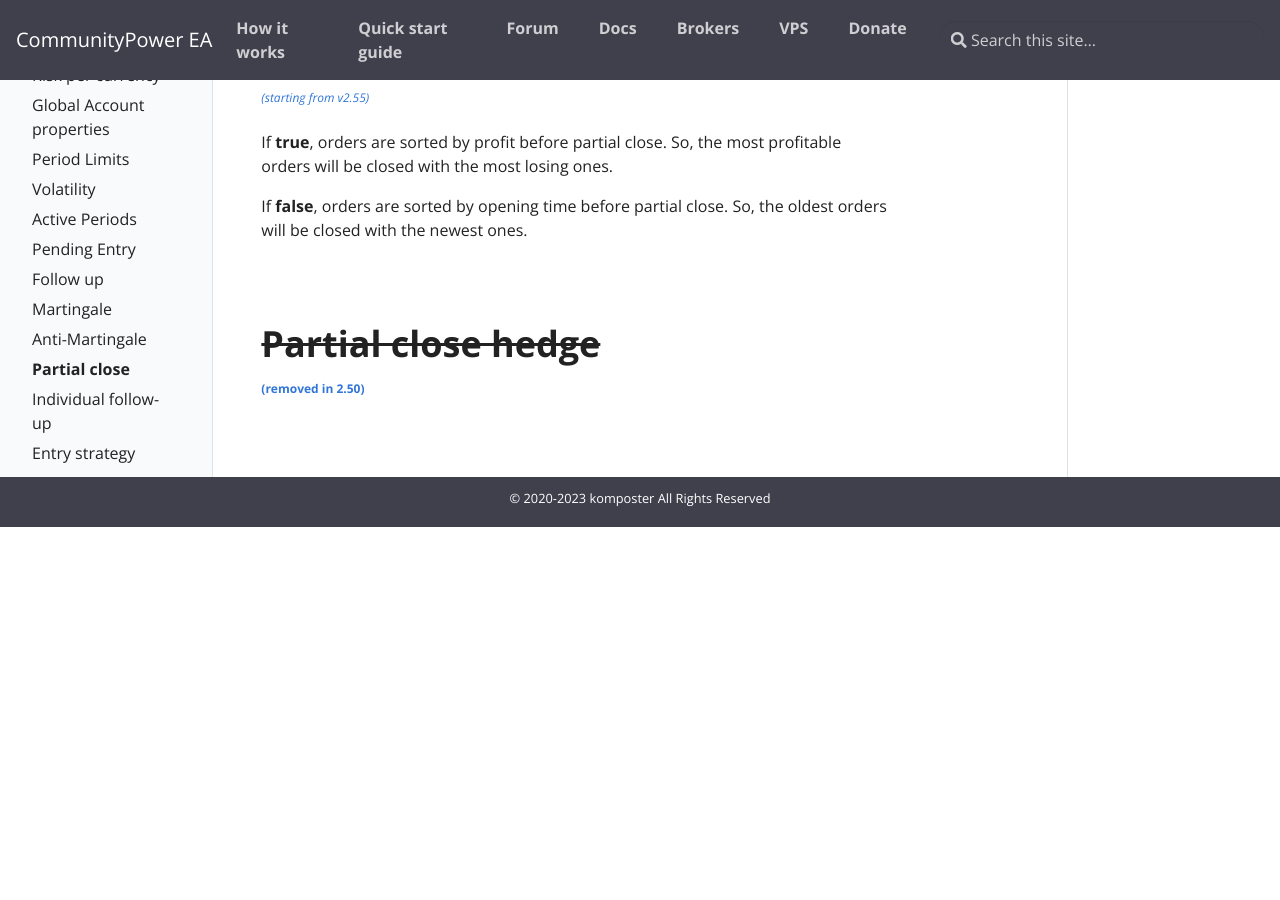
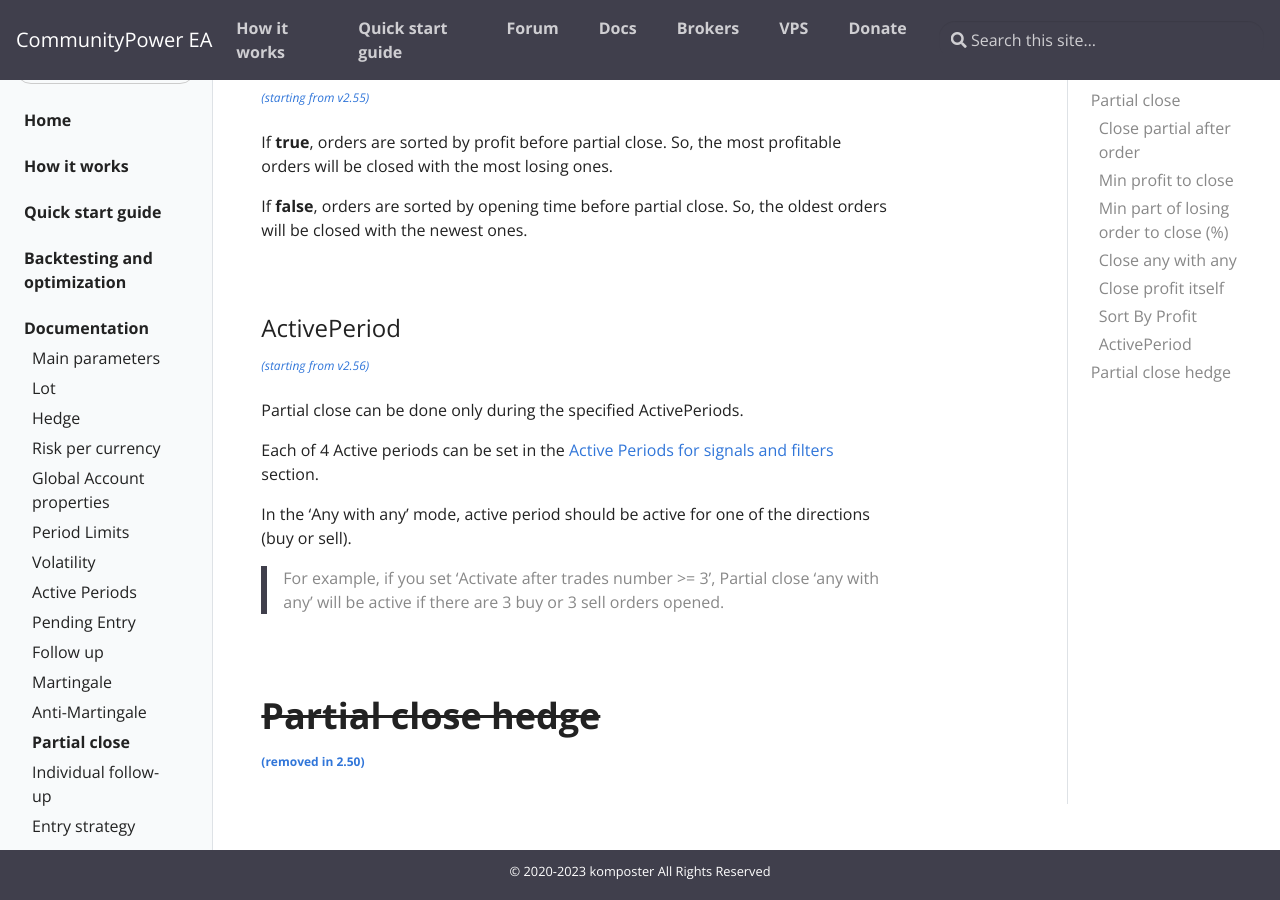
Before and after one commit to komposter/CommunityPowerEA.com, a Jekyll site: the page built from _docs/partial-close.md, in a window 1280 px wide and 900 px high, scrolled down 1876 px. Built offline with Jekyll 4.4.1, drawn with Linux system fonts in a browser that asks for light colours; before the commit the page ends 2403 px from its top, so only the background shows below that.

Commit message:
Content change

```diff
--- a/_docs/partial-close.md
+++ b/_docs/partial-close.md
@@ -72,6 +72,20 @@ If **true**, orders are sorted by profit before partial close. So, the most prof
 If **false**, orders are sorted by opening time before partial close. So, the oldest orders will be closed with the newest ones.
 
 <br />
+
+### ActivePeriod
+
+<sup>[*(starting from v2.56)*](/docs/versions-history#20230818-1025-256)</sup>
+
+Partial close can be done only during the specified ActivePeriods.
+
+Each of 4 Active periods can be set in the [Active Periods for signals and filters](/docs/active-periods) section.
+
+In the 'Any with any' mode, active period should be active for one of the directions (buy or sell).
+
+> For example, if you set 'Activate after trades number >= 3', Partial close 'any with any' will be active if there are 3 buy or 3 sell orders opened.
+
+<br />
 <br />
 
 # ~~Partial close hedge~~
```
Also changed, not shown: _docs/versions-history.md (+1 -0 lines).
